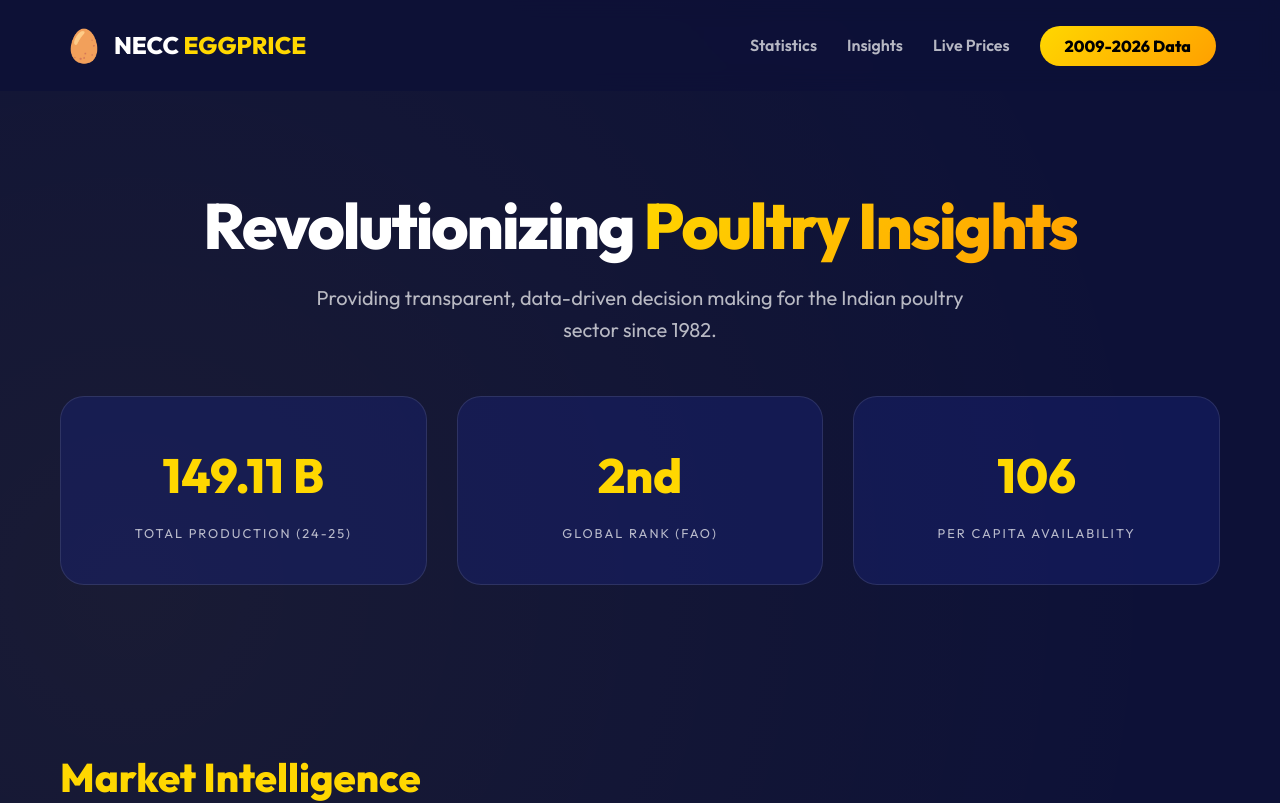
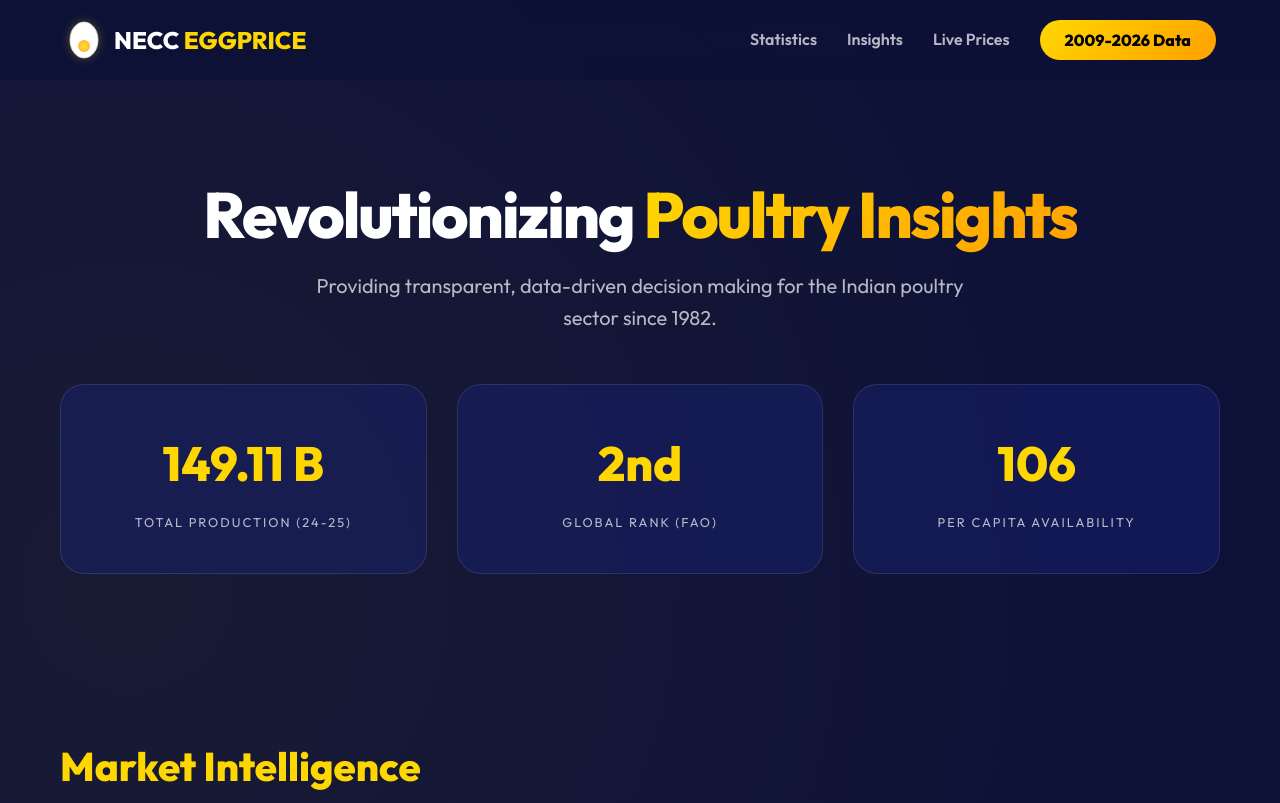
Before and after one commit to somebodyishere-kgp/ncee, a React (Vite) app: page / in a window 1280 px wide. Shown: the top 803 px of the page. Built offline with nearby package versions, Linux system fonts and the light colour scheme; no server answers.

Commit message:
logo changed

```diff
--- a/src/App.css
+++ b/src/App.css
@@ -167,6 +167,12 @@ input[type="date"]:focus {
 
 .logo-icon {
   font-size: 2rem;
+}
+
+.logo-img {
+  height: 40px;
+  width: auto;
+  filter: drop-shadow(0 0 5px var(--primary-glow));
 }
 
 .highlight {
--- a/src/App.jsx
+++ b/src/App.jsx
@@ -13,6 +13,7 @@ import { SelectionBar } from './components/Filters';
 import { ForecastChart } from './components/ForecastChart';
 import { ForecastControls } from './components/ForecastControls';
 import { generateForecast, movingAverage } from './utils/forecasting';
+import eggLogo from './assets/egg_logo.svg';
 
 function App() {
   const [mode, setMode] = useState('daily'); // 'daily', 'trend', or 'forecast'
@@ -154,7 +155,7 @@ function App() {
       {/* Header */}
       <header className="main-header animate-in">
         <div className="logo">
-          <span className="logo-icon">🥚</span>
+          <img src={eggLogo} alt="NECC Logo" className="logo-img" />
           <span className="logo-text">NECC <span className="highlight">EGGPRICE</span></span>
         </div>
         <nav>
```
Also changed, not shown: src/assets/egg_logo.svg (added).
